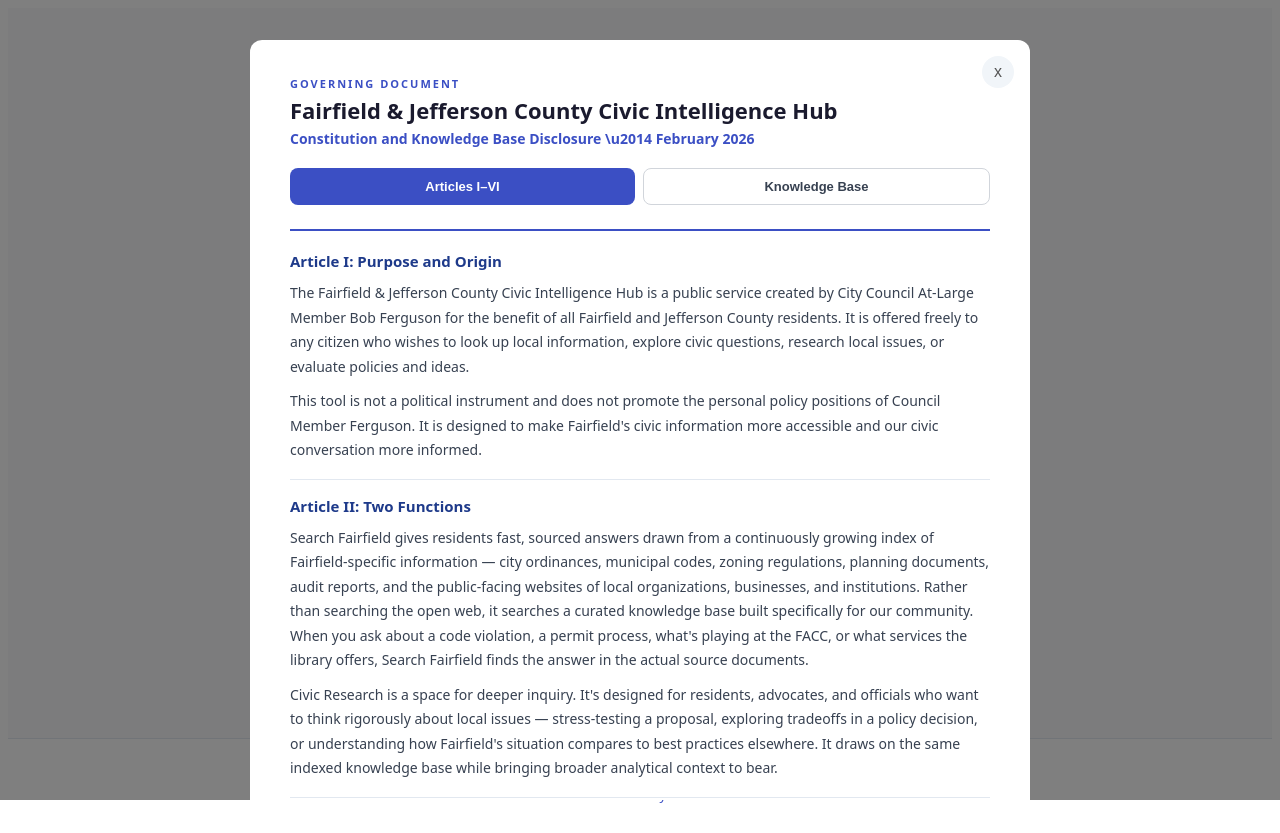
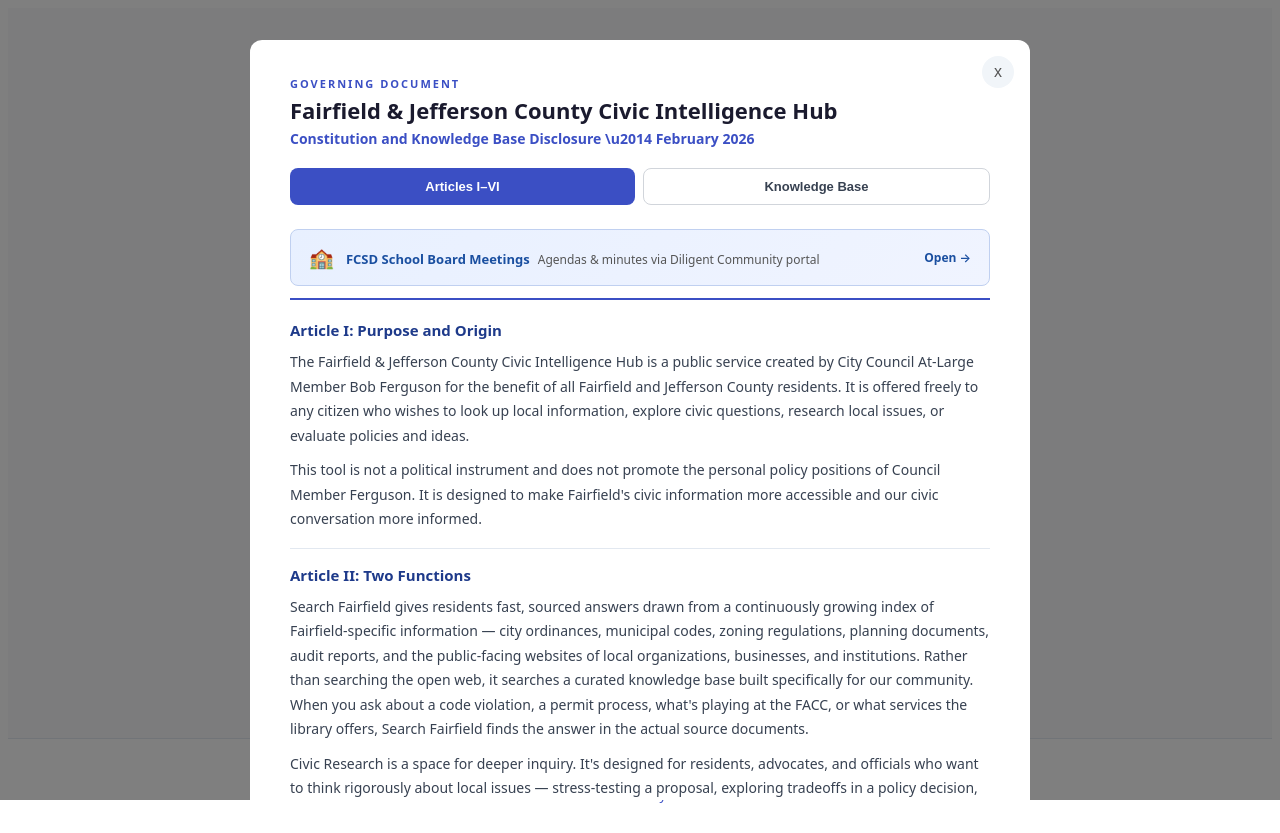
Before and after one commit to bobfairfield/fairfield-research-tool, a Next.js app: page / in a window 1280 px wide. Both pictures are taken after a click on the button 467 px from the left and 606 px from the top of the page. Built offline with nearby package versions, Linux system fonts and the light colour scheme.

Commit message:
Add FCSD School Board callout to homepage

```diff
--- a/pages/index.js
+++ b/pages/index.js
@@ -438,6 +438,41 @@
                 </button>
               ))}
             </div>
+
+              {/* FCSD School Board Callout */}
+              <div
+                style={{
+                  background: 'linear-gradient(135deg, #e8f0ff 0%, #f0f4ff 100%)',
+                  border: '1px solid #c0d0f0',
+                  borderRadius: 8,
+                  padding: '14px 18px',
+                  marginBottom: 12,
+                  display: 'flex',
+                  alignItems: 'center',
+                  gap: 12,
+                  cursor: 'pointer',
+                }}
+                onClick={() => window.open('https://fairfieldsfuture.diligent.community/portal/', '_blank')}
+              >
+                <span style={{ fontSize: 20 }}>🏫</span>
+                <div style={{ flex: 1 }}>
+                  <span style={{ fontWeight: 700, fontSize: 13, color: '#1a4fa0' }}>
+                    FCSD School Board Meetings
+                  </span>
+                  <span style={{ fontSize: 12, color: '#555', marginLeft: 8 }}>
+                    Agendas &amp; minutes via Diligent Community portal
+                  </span>
+                </div>
+                <a
+                  href="https://fairfieldsfuture.diligent.community/portal/"
+                  target="_blank"
+                  rel="noopener"
+                  onClick={e => e.stopPropagation()}
+                  style={{ fontSize: 12, color: '#1a4fa0', fontWeight: 600, textDecoration: 'none', whiteSpace: 'nowrap' }}
+                >
+                  Open →
+                </a>
+              </div>
             <hr style={{ border:'none', borderTop:'2px solid #3B4FC4', marginBottom:20 }} />
             {conTab === 'articles' && (
               <div>
```
